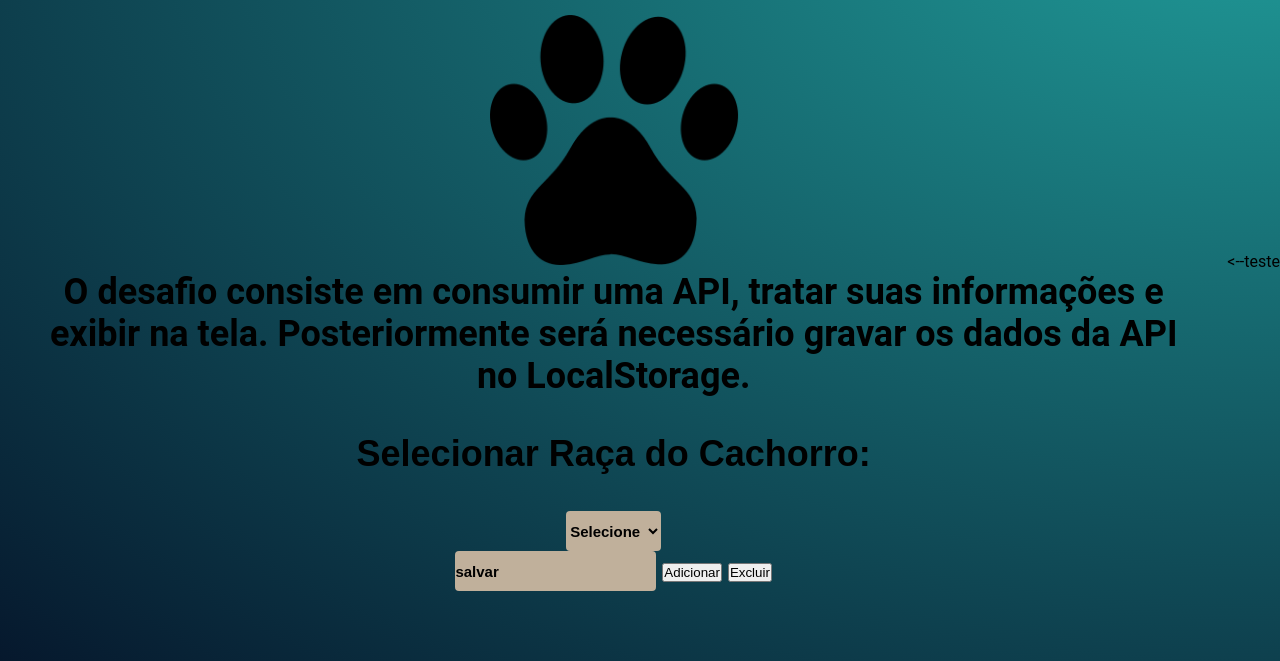
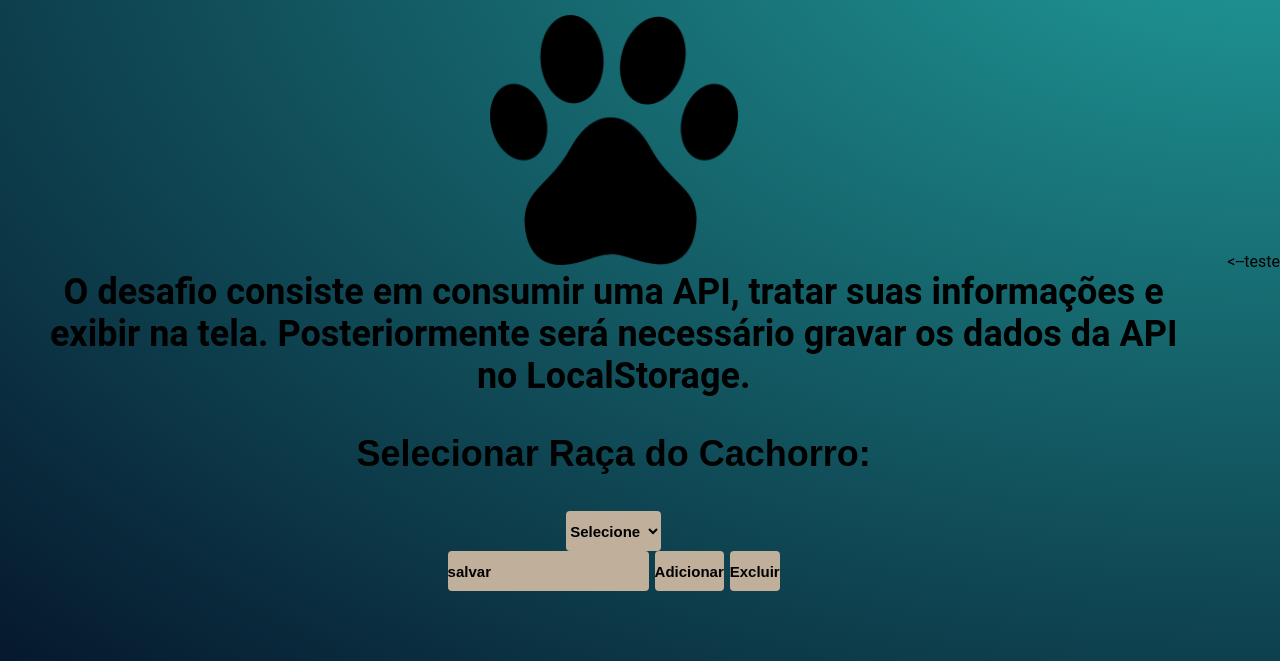
Before and after one commit to Stefanysssc/pets, a plain HTML site: page index.html in a window 1280 px wide. Shown: the part 139-800 px from the top of the page. Drawn offline with Linux system fonts and the light colour scheme.

Commit message:
BotaoCss

```diff
--- a/style.css
+++ b/style.css
@@ -169,3 +169,14 @@ select{
     margin: center;
 
   }
+ button{
+    height: 40px;
+    background-color: rgb(192, 176, 155);
+    border: 5px;
+    line-height: 19px;
+    border-radius: 4px;
+    cursor: pointer;
+    font-weight: bold;
+    font-size: 15px;
+    margin: center;
+}
```
